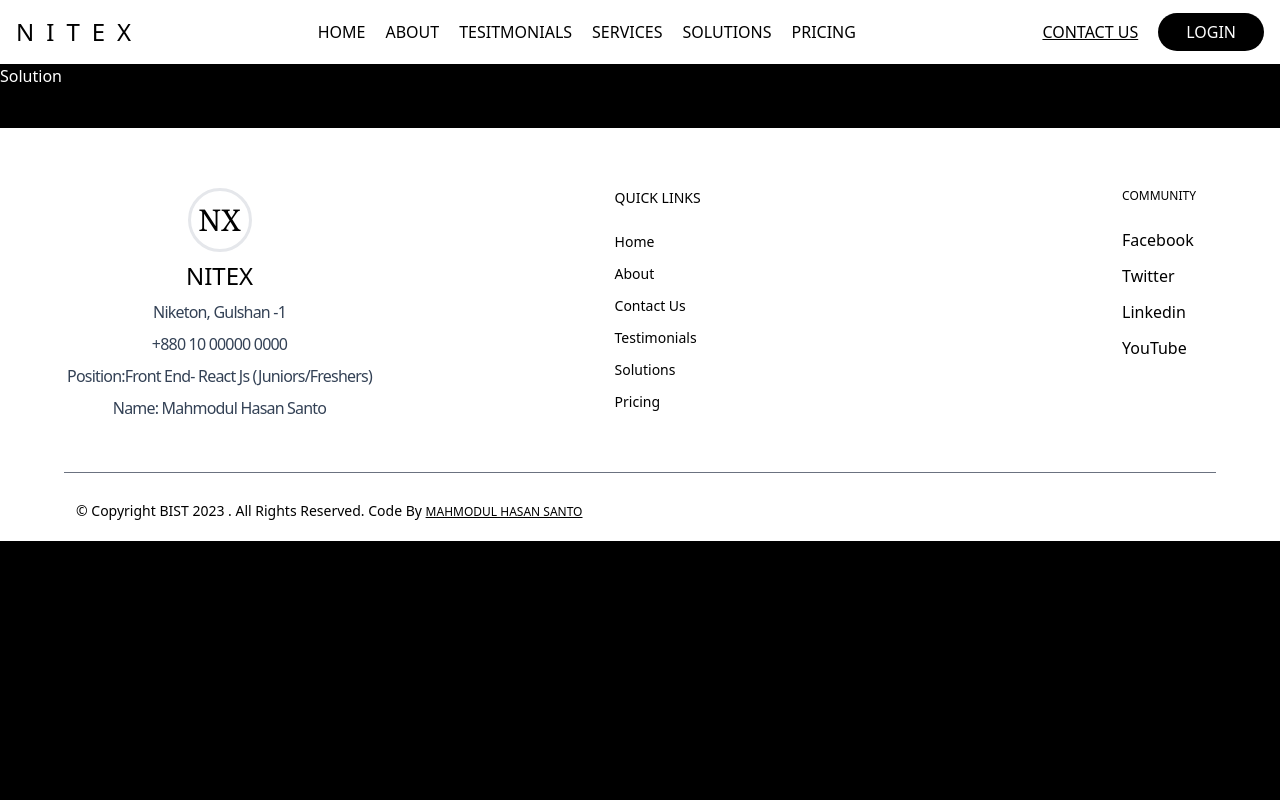
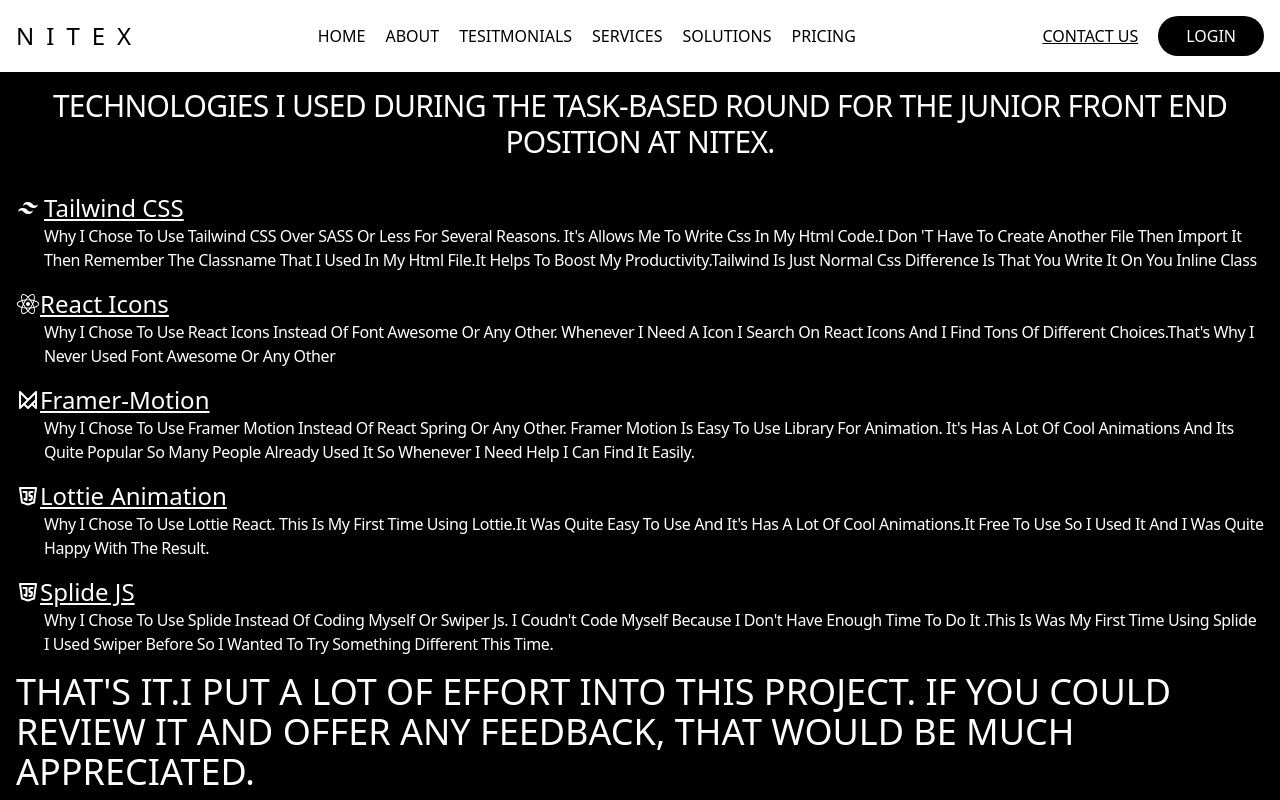
Before and after one commit to mhsanto/Frontend-NITEX-Project-Landing-Page, a React (Vite) app: page /solutions in a window 1280 px wide. Shown: the top 800 px of the page. Built offline with nearby package versions, Linux system fonts and the light colour scheme; the HTML template or start-up script is replaced by a standard one.

Commit message:
project complete will add and remove something later

```diff
--- a/package.json
+++ b/package.json
@@ -12,7 +12,6 @@
   "dependencies": {
     "@splidejs/react-splide": "^0.7.12",
     "@splidejs/splide-extension-auto-scroll": "^0.5.3",
-    "embla-carousel-react": "^8.0.0-rc14",
     "framer-motion": "^10.16.4",
     "lottie-react": "^2.4.0",
     "react": "^18.2.0",
--- a/src/components/Counter.jsx
+++ b/src/components/Counter.jsx
@@ -1,32 +1,19 @@
-import { useEffect, useState } from "react";
+import { animate, useMotionValue, useTransform,motion } from "framer-motion";
+import { useEffect } from "react";
 
 
 // eslint-disable-next-line react/prop-types
 export default function Counter({ dataTarget }) {
-  const [count, setCount] = useState(0);
-  const target = parseInt(dataTarget);
-  const increment = target / 2000
+  const count = useMotionValue(0);
+  const rounded = useTransform(count, Math.round);
+
   useEffect(() => {
-    let animationFrameId;
+    const animation = animate(count, dataTarget, {
+      duration: 5
+    });
 
-    const updateCounter = () => {
-      if (count < target) {
-        setCount((prevCount) => prevCount + increment);
-        animationFrameId = requestAnimationFrame(updateCounter);
-      } else {
-        setCount(target);
-      }
-    };
+    return animation.stop;
+  }, [count, dataTarget]);
 
-    if (count < target) {
-      updateCounter();
-    }
-
-    return () => {
-      // Clean up the animation frame when the component unmounts
-      cancelAnimationFrame(animationFrameId);
-    };
-  }, [target, increment, count]);
-
-  return <div className="font-semibold">{Math.ceil(count)}</div>;
+  return <motion.h1 className="font-semibold text-2xl">{rounded}</motion.h1>;
 }
--- a/src/components/Navbar.jsx
+++ b/src/components/Navbar.jsx
@@ -1,6 +1,7 @@
 import { useState } from "react";
 import { Link } from "react-router-dom";
 import useWidth from "../hooks/useWidth";
+import { motion } from "framer-motion";
 const links = [
   {
     title: "Home",
@@ -51,15 +52,21 @@
   const text = ["N", "I", "T", "E", "X"];
   return (
     <nav className="bg-white text-black">
-      <header className=" flex  justify-between max-w-7xl mx-auto items-center py-4  px-4 relative">
+      <header className=" flex  justify-between max-w-7xl mx-auto items-center py-4  px-4 relative z-[100]">
         <Link to="/" className="flex gap-1 sm:gap-3">
-          {text.map((letter) => (
-            <span
+          {text.map((letter,i) => (
+            <motion.span
+              initial={{ opacity: 0 }}
+              animate={{ opacity: 1 }}
+              transition={{
+                duration: 0.25,
+                delay: i / 2,
+              }}
               key={letter}
               className="text-2xl font-medium whitespace-nowrap"
             >
               {letter}
-            </span>
+            </motion.span>
           ))}
         </Link>
 
@@ -67,7 +74,7 @@
         {!isWidth ? (
           <ul className="flex gap-5  text-black   right-0 bg-white top-[100%] ">
             {links.map((link) => (
-              <li key={link.title}>
+              <motion.li key={link.title} whileTap={{ scale: 0.85 }}>
                 <Link
                   to={link.href}
                   className="text-base uppercase cursor-pointer transition-all
@@ -75,14 +82,15 @@
                 >
                   {link.title}
                 </Link>
-              </li>
+              </motion.li>
             ))}
           </ul>
         ) : (
           isOpen && (
-            <ul className="flex gap-5 flex-col text-black  absolute  right-0 bg-white top-[100%] ">
+            <ul className="flex gap-5 flex-col text-black  absolute  right-0 bg-white top-[100%] z-30">
               {links.map((link) => (
-                <li
+                <motion.li
+                  whileTap={{ scale: 0.85 }}
                   key={link.title}
                   className="py-2
             border-b hover:bg-zinc-900/80 hover:text-white  px-9"
@@ -94,7 +102,7 @@
                   >
                     {link.title}
                   </Link>
-                </li>
+                </motion.li>
               ))}
             </ul>
           )
@@ -104,14 +112,17 @@
           {loginRegisterLinks.map((link) => (
             <li key={link.title}>
               {link.title === "Login" ? (
-                <Link
-                  to={link.href}
-                  className=" uppercase bg-black outline-none text-white font-medium
+                <Link to={link.href}>
+                  <motion.button
+                    whileTap={{ scale: 0.85 }}
+                    className=" uppercase bg-black outline-none text-white font-medium
                     px-6 sm:px-7  py-2 rounded-full
                     hover:bg-white hover:text-black hover:outline-black
                     cursor-pointer transition-all duration-300 whitespace-nowrap "
-                >
-                  {link.title}
+                  >
+                    {" "}
+                    {link.title}
+                  </motion.button>
                 </Link>
               ) : (
                 <Link
--- a/src/components/ShowCounter.jsx
+++ b/src/components/ShowCounter.jsx
@@ -6,18 +6,18 @@
     return (
       <div className="bg-white text-black py-7 sm:py-16">
         <div className=" flex flex-col gap-4 sm:flex-row justify-between items-center max-w-7xl mx-auto px-5">
-          <span className="flex flex-col items-center text-lg  md:text-xl lg:text-3xl border-b sm:border-none uppercase tracking-tighter text-zinc-700 whitespace-nowrap">
+          <span className="flex flex-col items-center text-lg  md:text-xl lg:text-3xl border-b sm:border-none uppercase tracking-tighter text-zinc-950 whitespace-nowrap">
             <BiLogoFacebook />
             Facebook Followers <Counter dataTarget={25000} />
           </span>
 
-          <span className="flex flex-col items-center text-lg  md:text-xl lg:text-3xl border-b sm:border-none uppercase tracking-tighter text-zinc-700 whitespace-nowrap">
+          <span className="flex flex-col items-center text-xl  lg:text-3xl border-b sm:border-none uppercase tracking-tighter text-zinc-950 whitespace-nowrap">
             <MdOutlineSentimentVerySatisfied />
             Satisfied Customer
             <Counter dataTarget={5000} />
           </span>
 
-          <span className="flex flex-col text-lg  items-center md:text-xl lg:text-3xl border-b sm:border-none uppercase tracking-tighter text-zinc-700 whitespace-nowrap">
+          <span className="flex flex-col text-lg  items-center md:text-xl lg:text-3xl border-b sm:border-none uppercase tracking-tighter text-zinc-950 whitespace-nowrap">
             <RiTeamFill />
             Our Team Members <Counter dataTarget={500} />
           </span>
--- a/src/pages/Footer/FooterData.js
+++ b/src/pages/Footer/FooterData.js
@@ -14,7 +14,7 @@
 
   {
     title: "Testimonials",
-    href: "/testimonials",
+    href: "/testimonial",
   },
   {
     title: "Solutions",
--- a/src/pages/Solution.jsx
+++ b/src/pages/Solution.jsx
@@ -1,5 +1,80 @@
+import { BiLogoTailwindCss } from "react-icons/bi";
+import { IoLogoReact } from "react-icons/io5";
+import { TbBrandFramerMotion, TbBrandJavascript } from "react-icons/tb";
 const Solutions = () => {
-    return ( <div>Solution</div> );
-}
+  return (
+    <div className="max-w-7xl px-4 mx-auto flex flex-col gap-4">
+      <h1 className="text-3xl text-center uppercase tracking-tight py-4">
+        Technologies I used during the Task-Based Round for the Junior Front End
+        position at NITEX.
+      </h1>
+      <div className="">
+        <h2 className="flex gap-1 items-center text-2xl underline">
+          {" "}
+          <BiLogoTailwindCss />
+          Tailwind CSS
+        </h2>
+        <p className="text-base pl-7 tracking-tight capitalize">
+          {" "}
+          Why I chose to use Tailwind CSS over SASS or Less for several reasons.
+          It&apos;s allows me to write css in my html code.I don &apos;t have to
+          create another file then import it then remember the classname that i
+          used in my html file.It helps to boost my productivity.Tailwind is
+          just normal css difference is that you write it on you inline class
+        </p>
+      </div>
+      <div>
+        <h2 className="flex items-center text-2xl underline">
+          <IoLogoReact />
+          React Icons
+        </h2>
+        <p className="text-base pl-7 tracking-tight capitalize">
+          why I chose to use React Icons instead of Font Awesome or any other.
+          Whenever I need a icon i search on React Icons and i find tons of
+          different choices.That&apos;s why i never used Font Awesome or any
+          other
+        </p>
+      </div>
+      <div>
+        <h2 className="flex items-center text-2xl underline">
+          <TbBrandFramerMotion />
+          Framer-Motion
+        </h2>
+        <p className="text-base pl-7 tracking-tight capitalize">
+          why I chose to use Framer Motion instead of React Spring or any other.
+          Framer Motion is easy to use library for animation. It&apos;s has a
+          lot of cool animations and its quite popular so many people already
+          used it so whenever i need help i can find it easily.
+        </p>
+      </div>
+      <div>
+        <h2 className="flex items-center text-2xl underline">
+          <TbBrandJavascript /> Lottie Animation
+        </h2>
+        <p className="text-base pl-7 tracking-tight capitalize">
+          why I chose to use Lottie react. This is my first time using Lottie.It
+          was quite easy to use and it&apos;s has a lot of cool animations.It
+          free to use so i used it and i was quite happy with the result.
+        </p>
+      </div>
+      <div>
+        <h2 className="flex items-center text-2xl underline">
+          <TbBrandJavascript />
+          Splide JS
+        </h2>
+        <p className="text-base pl-7 tracking-tight capitalize">
+          why I chose to use Splide instead of coding myself or Swiper js. I
+          coudn&apos;t code myself because i don&apos;t have enough time to do
+          it .This is was my first time using Splide I used Swiper before so I
+          wanted to try something different this time.
+        </p>
+      </div>
+      <h2 className="text-xl md:text-4xl uppercase ">
+        That&apos;s it.I put a lot of effort into this project. If you could
+        review it and offer any feedback, that would be much appreciated.
+      </h2>
+    </div>
+  );
+};
 
 export default Solutions;
--- a/src/pages/Tesitmonial.jsx
+++ b/src/pages/Tesitmonial.jsx
@@ -81,7 +81,7 @@
                   </p>
                 </div>
               </div>
-              <p className="text-lg font-medium max-w-2xl whitespace-pre-wrap text-slate-200 ">
+              <p className="text-lg md:text-xl font-thin max-w-2xl whitespace-pre-wrap text-slate-200 ">
                 &quot;{testimonial.comment}&quot;
               </p>
             </div>
```
Also changed, not shown: src/App.jsx (+0 -28 lines), src/components/Slider.jsx (+19 -7 lines), src/pages/AboutUs.jsx (+33 -21 lines), src/pages/Footer/Footer.jsx (+7 -7 lines), src/pages/ServiceLists/Service.jsx (+45 -12 lines), 1 other file (tests, documents, lock files or other folders).
